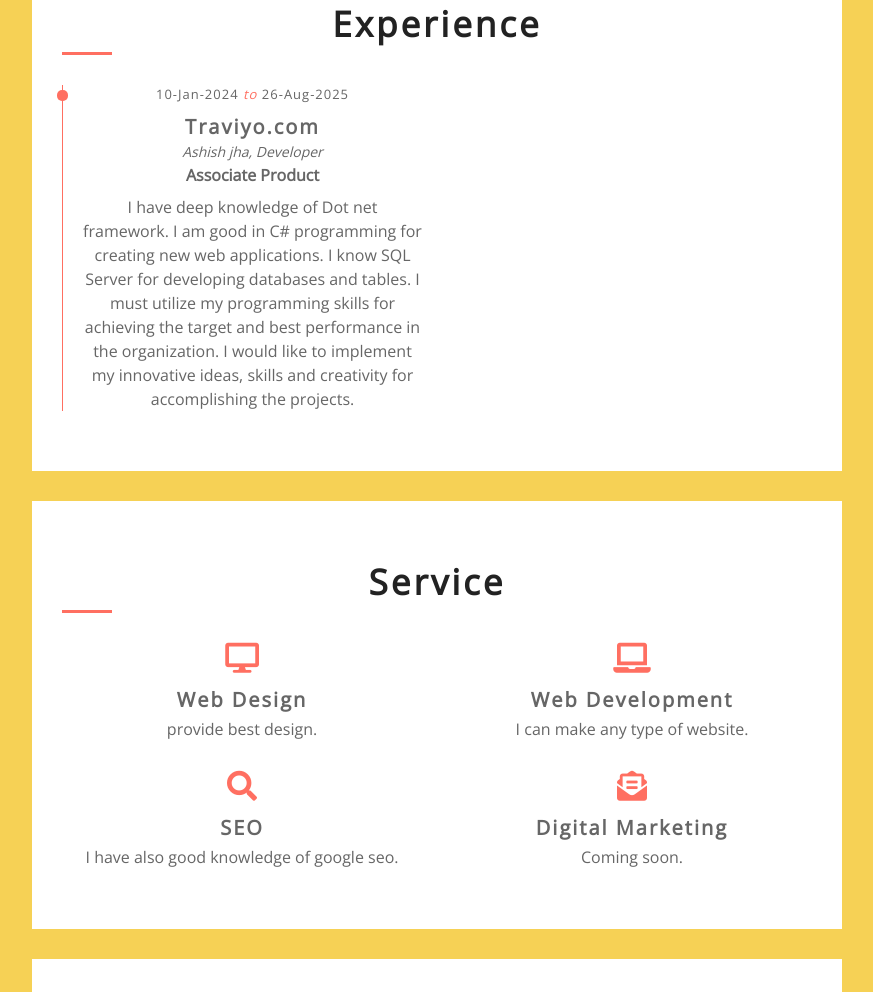
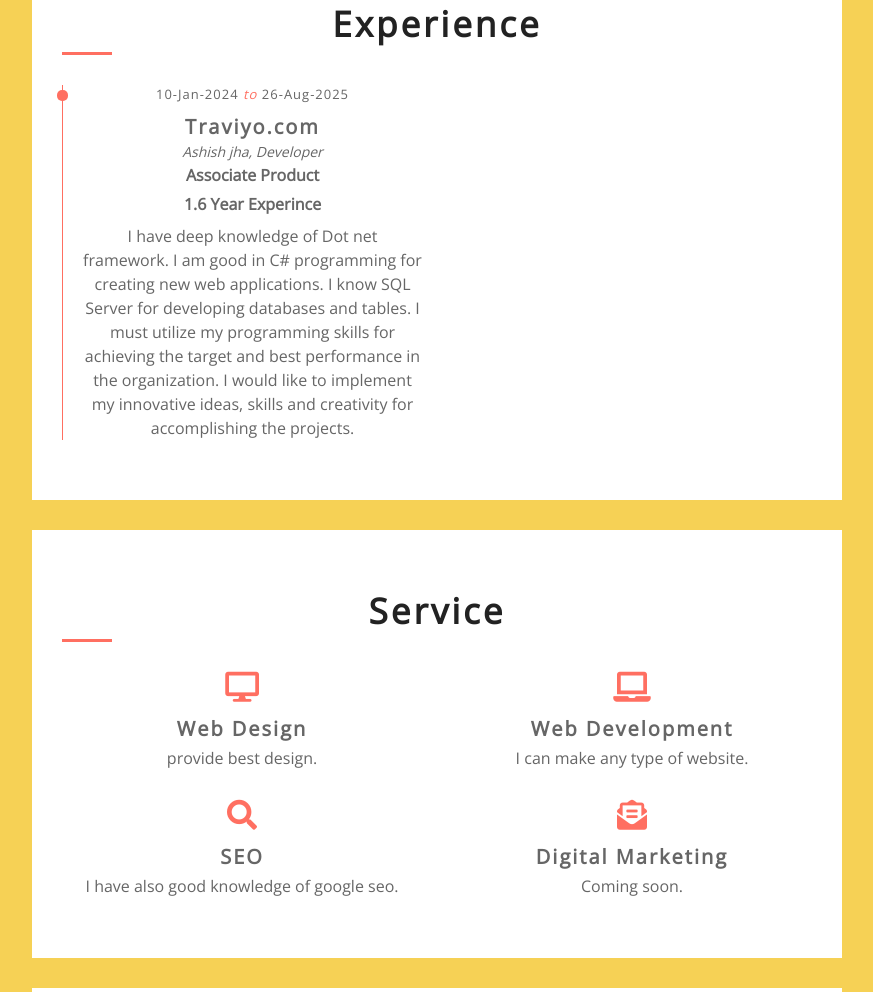
Before and after one commit to Dotnetuser109/Myportfolio, a plain HTML site: page index.html in a window 1280 px wide. Shown: the part 1349-2341 px from the top of the page, without its empty margins (368-1241 px from the left). Drawn offline with nearby package versions, Linux system fonts and the light colour scheme.

Commit message:
Update index.html

```diff
--- a/index.html
+++ b/index.html
@@ -173,6 +173,8 @@
                                     <h3>Traviyo.com</h3>
                                     <h4>Ashish jha, Developer</h4>
                                     <h5>Associate Product</h5>
+                                    <h5>1.6 Year Experince</h5>
+
                                     <p>I have deep knowledge of Dot net framework. I am good in C# programming for creating new web applications. I know SQL Server for developing databases and tables. I must utilize my programming skills for achieving the target and best performance in the organization. I would like to implement my innovative ideas, skills and creativity for accomplishing the projects.</p>
                                 </div>
                             </div>
```
